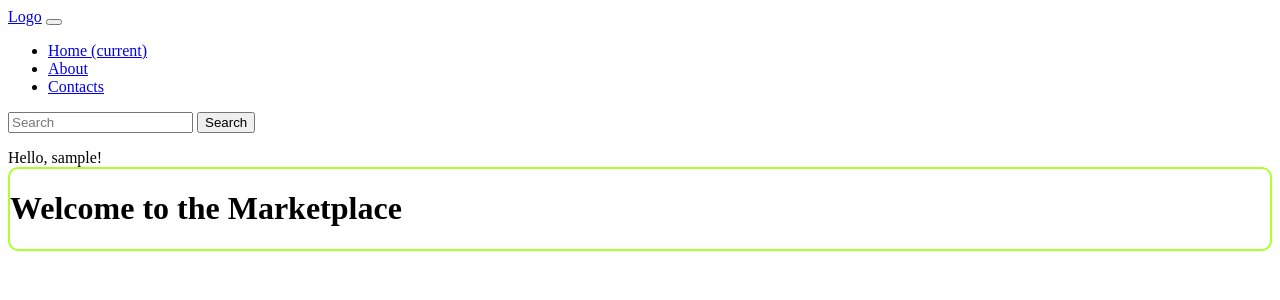
After one commit to thinknetica-django-lab-01/Zed-chi, a Django app: template main/templates/main/header.html in a window 1280 px wide. The commit adds this page. Shown: the top 300 px of the page. Run offline with Django 3.2, Linux system fonts and the light colour scheme; the template is opened without the code that fills it: most values are stand-ins (such as "Sample title", 1, 10 or a date in 2020).

Commit message:
moved nav to header

```diff
--- /dev/null
+++ b/main/templates/main/header.html
@@ -0,0 +1,28 @@
+<nav class="navbar navbar-expand-md navbar-dark bg-dark fixed-top">
+    <a class="navbar-brand" href="#">Logo</a>
+    <button class="navbar-toggler" type="button" data-toggle="collapse" data-target="#navbarsExampleDefault" aria-controls="navbarsExampleDefault" aria-expanded="false" aria-label="Toggle navigation">
+      <span class="navbar-toggler-icon"></span>
+    </button>
+
+    <div class="collapse navbar-collapse" id="navbarsExampleDefault">
+      <ul class="navbar-nav mr-auto">
+        <li class="nav-item active">
+          <a class="nav-link" href="/">Home <span class="sr-only">(current)</span></a>
+        </li>
+        <li class="nav-item">
+          <a class="nav-link" href="/about">About</a>
+        </li>
+        <li class="nav-item">
+          <a class="nav-link" href="/contacts">Contacts</a>
+        </li>
+      </ul>
+      <form class="form-inline my-2 my-lg-0">
+        <input class="form-control mr-sm-2" type="text" placeholder="Search" aria-label="Search">
+        <button class="btn btn-outline-success my-2 my-sm-0" type="submit">Search</button>
+      </form>
+      <span class="mx-2 badge badge-secondary">Hello, {{username}}!</span>
+    </div>
+  </nav>
+<header style="border:2px solid greenyellow; border-radius:10px;">
+    <h1>Welcome to the Marketplace</h1>
+</header>
```
Also changed, not shown: main/templates/main/base.html (+15 -30 lines).
